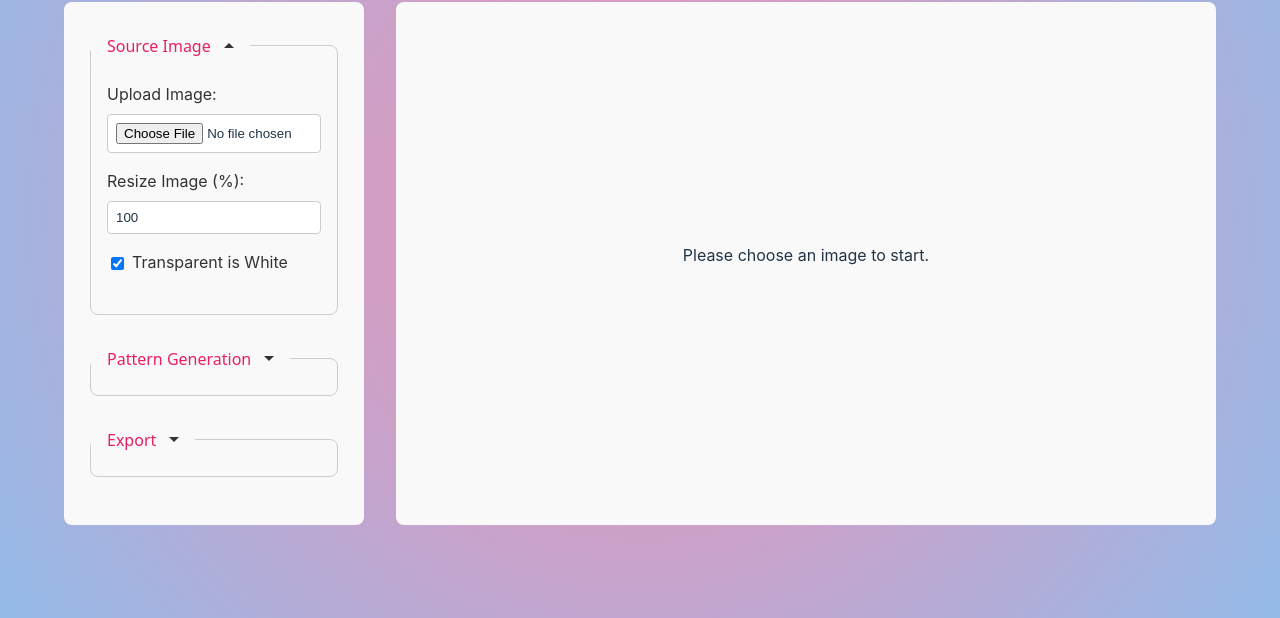
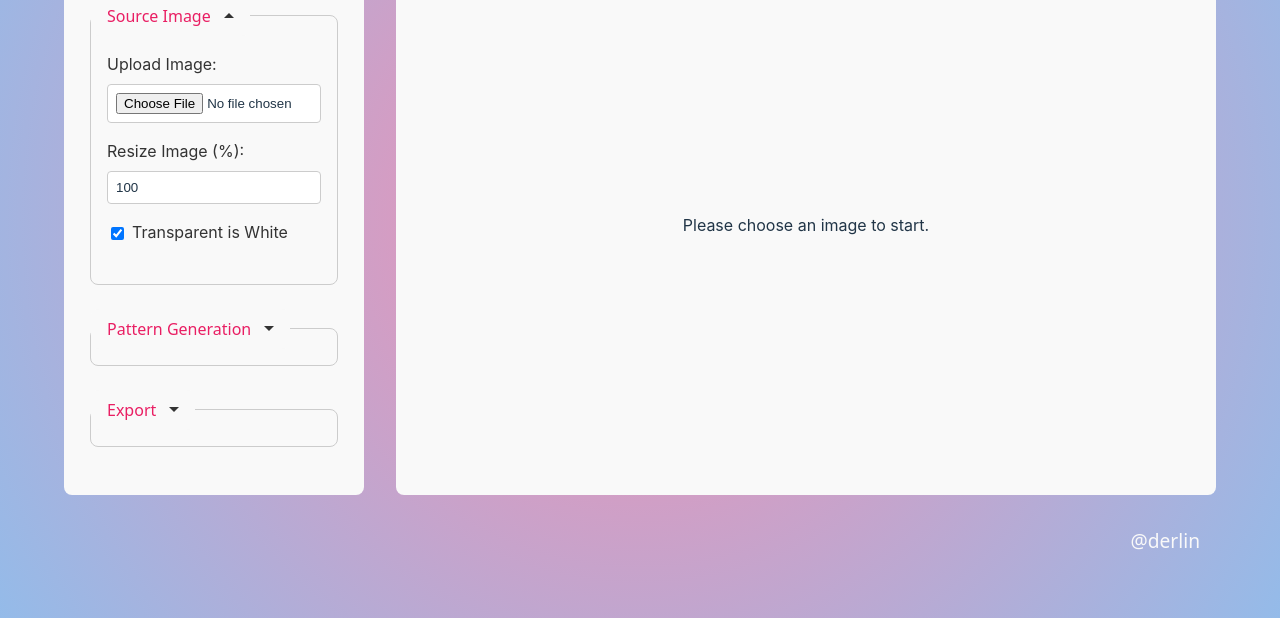
Before and after one commit to derlin/book-folding-pattern-generator, a website built with Vite: page index.html in a window 1280 px wide. Shown: the part 182-800 px from the top of the page. Built offline with nearby package versions, Linux system fonts and the light colour scheme; files whose address does not match are found by name.

Commit message:
feat: add copyright

```diff
--- a/index.html
+++ b/index.html
@@ -206,6 +206,7 @@
                     <div id="info-display"></div>
                     <canvas id="pattern-canvas"></canvas>
                 </div>
+                <div id="copyright">@derlin</div>
             </main>
             <canvas id="source-canvas" style="display: none"></canvas>
         </div>
--- a/src/style.css
+++ b/src/style.css
@@ -108,6 +108,15 @@ h1 {
     font-style: normal;
     text-align: left;
     color: var(--primary-bg);
+}
+
+#copyright {
+    font-family: var(--font-secondary);
+    color: var(--primary-bg);
+    grid-column: 2;
+    font-size: 1.2rem;
+    text-align: right;
+    margin-right: 1rem;
 }
 
 main {
```
